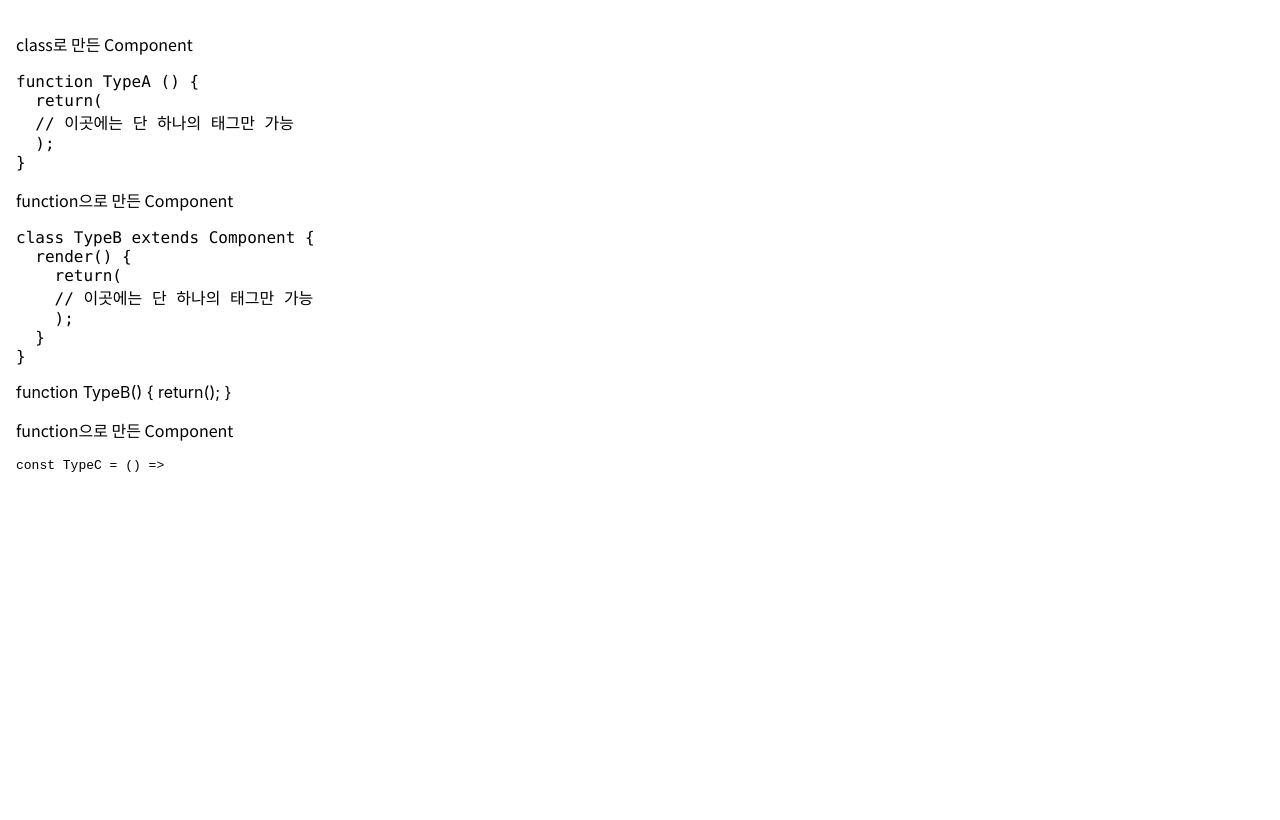
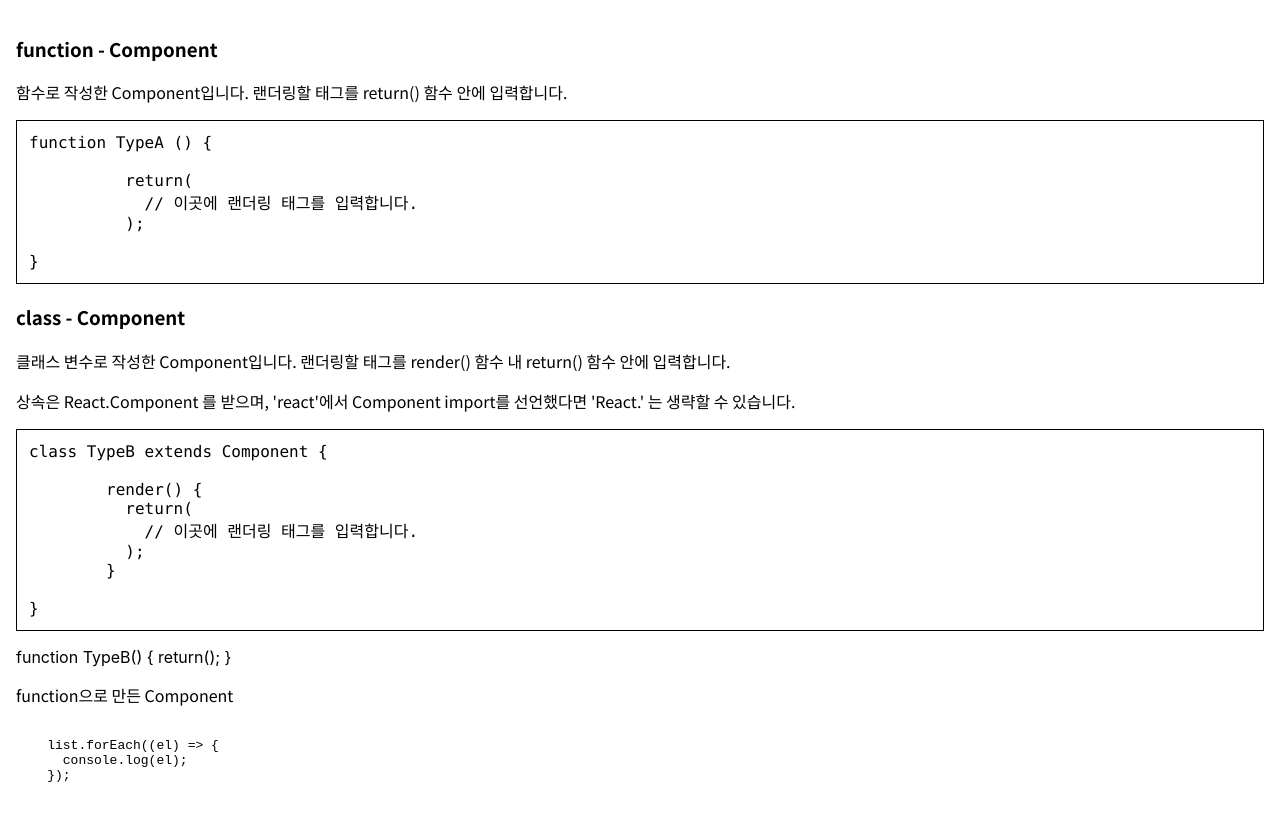
Before and after one commit to ennaru/react_sample, a React (Create React App) app: page /component/face in a window 1280 px wide. Shown: the top 820 px of the page. Built offline with nearby package versions, Linux system fonts and the light colour scheme.

Commit message:
Code Component에 템플릿 리터럴 적용

```diff
--- a/src/common/Default.css
+++ b/src/common/Default.css
@@ -7,7 +7,10 @@
 }
 
 .code {
-    font-family: Consolas
+    padding: 0.75em;
+    border: solid 1px black;
+    font-family: Consolas;
+
 }
 
 .code span {
--- a/src/component/Codes.js
+++ b/src/component/Codes.js
@@ -6,12 +6,11 @@ export function CodeTemplate(props) {
 }
 
 export function Class(props) {
-    console.log(props);
     const extendsString = props.extends !== undefined ? 'extends ' + props.extends : '';
     return(
         <CodeTemplate>
             <span>class {props.name} {extendsString} {'{'}</span>
-            <span>{props.children}</span>
+            <span>{props.content}</span>
             <span>{'}'}</span>
         </CodeTemplate>
     );
@@ -19,17 +18,17 @@ export function Class(props) {
 
 export function Function(props) {
 
-    let returnType = '';
+    let prefix = '';
 
-    // 익명 함수
+    // 자바스크립트형 함수인지, 다른 함수인지
     if(!props.inner) {
-        returnType = props.returnType !== 'undefined' ? props.returnType : 'function';
+        prefix = props.prefix !== 'undefined' ? props.prefix : 'function';
     }
 
     return(
         <CodeTemplate>
-            <span>{props.returnType} {props.name} ({props.parameter}) {'{'}</span>
-            <span>{props.children}</span>
+            <span>{props.prefix} {props.name} ({props.parameter}) {'{'}</span>
+            <span>{props.content}</span>
             <span>{'}'}</span>
         </CodeTemplate>
     );
--- a/src/pages/ComponentFace.js
+++ b/src/pages/ComponentFace.js
@@ -8,11 +8,14 @@ class TypeA extends Component {
   render() {
     return (
       <div>
-        <p>class로 만든 Component</p>
-        <Function name="TypeA" returnType="function">
-          <Code>  return(</Code>
-          <Code>  // 이곳에는 단 하나의 태그만 가능</Code>
-          <Code>  );</Code>
+        <h3>function - Component</h3>
+        <p>함수로 작성한 Component입니다. 랜더링할 태그를 return() 함수 안에 입력합니다.</p>
+        <Function name="TypeA" prefix="function"
+        content={`
+          return(
+            // 이곳에 랜더링 태그를 입력합니다.
+          );
+        `}>
         </Function>
       </div>
     )
@@ -24,13 +27,17 @@ function TypeB() {
 
   return (
     <div>
-      <p>function으로 만든 Component</p>
-      <Class name="TypeB" extends="Component">
-          <Code>  render() {'{'}</Code>
-          <Code>    return(</Code>
-          <Code>    // 이곳에는 단 하나의 태그만 가능</Code>
-          <Code>    );</Code>
-          <Code>  {'}'}</Code>
+      <h3>class - Component</h3>
+      <p>클래스 변수로 작성한 Component입니다. 랜더링할 태그를 render() 함수 내 return() 함수 안에 입력합니다.</p>
+      <p>상속은 React.Component 를 받으며, 'react'에서 Component import를 선언했다면 'React.' 는 생략할 수 있습니다.</p>
+      <Class name="TypeB" extends="Component"
+      content={`
+        render() {
+          return(
+            // 이곳에 랜더링 태그를 입력합니다.
+          );
+        }
+      `}>
       </Class>
       <div>
         <span>{'function TypeB() { return(); }'}</span>
@@ -43,11 +50,17 @@ function TypeB() {
 // Constatnt
 const TypeC = () => {
 
+  const content = `
+    list.forEach((el) => {
+      console.log(el);
+    });
+  `;
+
   return (
     <div>
       <p>function으로 만든 Component</p>
       <pre>
-          const TypeC = () =>
+        {content}
       </pre>
     </div>
   );
```
